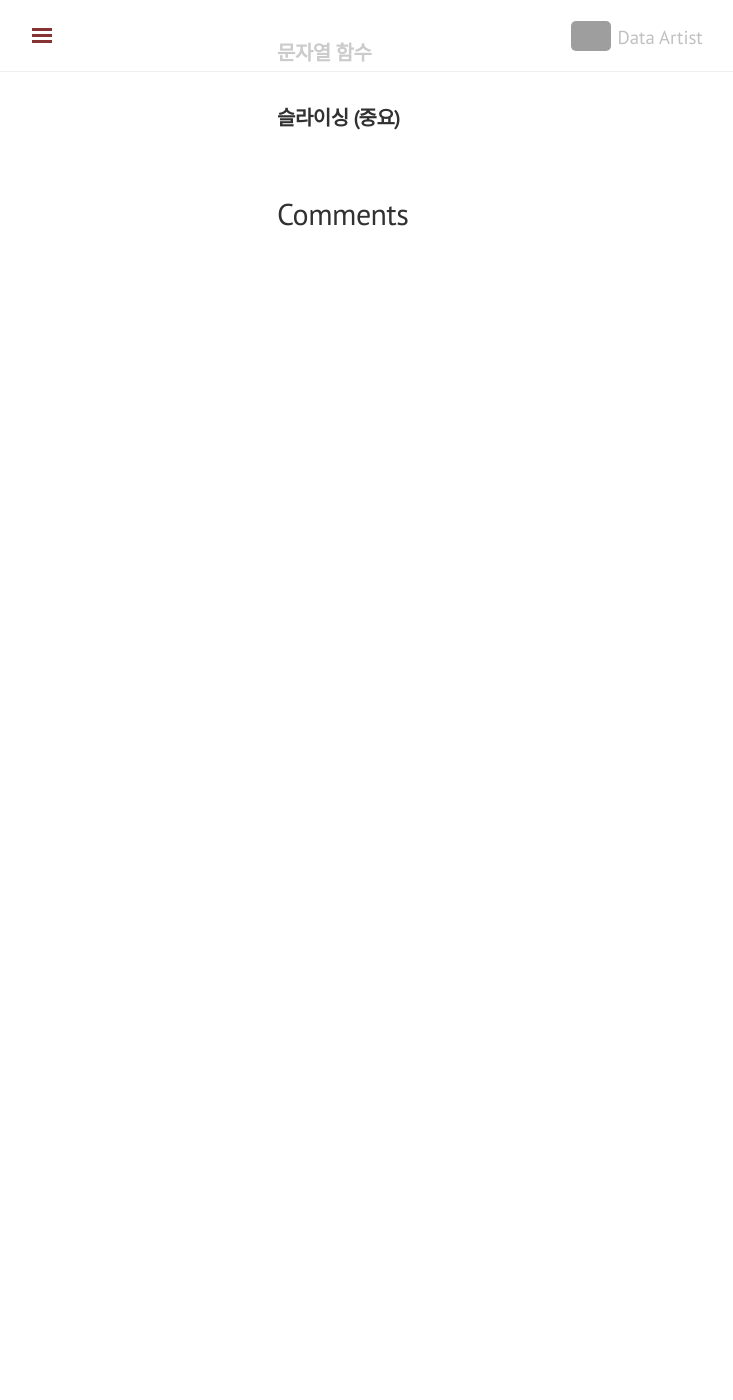
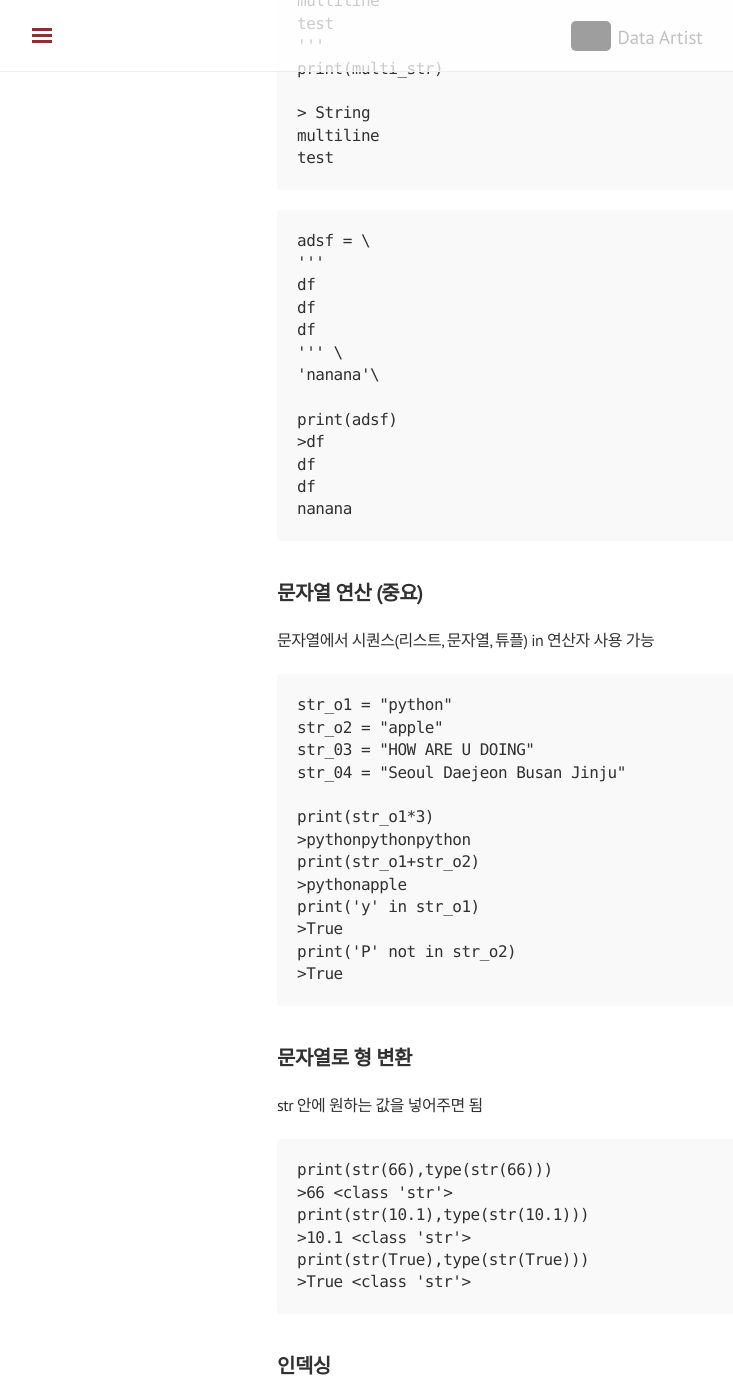
Before and after one commit to shanny924/shanny924.github.io, a Jekyll site: the page built from _posts/2020-03-22-python#3.md, in a window 1280 px wide and 1400 px high, scrolled down 3548 px. Shown: the whole window, without its empty margins (3-736 px from the left). Built offline with Jekyll 4.4.1, drawn with Linux system fonts in a browser that asks for light colours; nearby versions of some CDN libraries; comment, search, counter and statistics services are not loaded; before the commit the page ends 3790 px from its top, so only the background shows below that; some of the changed text lies outside the part shown; grey boxes are pictures that could not be loaded.

Commit message:
Update 2020-03-22-python#3.md

````diff
--- a/_posts/2020-03-22-python#3.md
+++ b/_posts/2020-03-22-python#3.md
@@ -132,12 +132,95 @@ print(raw_s2)
 
 ## 멀티 라인
 
-## 문자형 연산
+역슬러시가 오면 파이썬은 다음에 어떤 변수를 바인딩 하는구나 라고 생각함.
+역슬러시 안쓰면 오류, 안쓰려면 = 옆에 바로 ''' 써야 함.
+```
+multi_str =\
+'''
+String
+multiline
+test
+'''
+print(multi_str)
 
-## 문자형 형 변환
+> String
+multiline
+test
+```
 
+```
+adsf = \
+'''
+df
+df
+df
+''' \
+'nanana'\
+
+print(adsf)
+>df
+df
+df
+nanana
+```
+
+## 문자열 연산 (중요)
+
+문자열에서 시퀀스(리스트, 문자열, 튜플) in 연산자 사용 가능
+
+```
+str_o1 = "python"
+str_o2 = "apple"
+str_03 = "HOW ARE U DOING"
+str_04 = "Seoul Daejeon Busan Jinju"
+
+print(str_o1*3)
+>pythonpythonpython
+print(str_o1+str_o2)
+>pythonapple
+print('y' in str_o1)
+>True
+print('P' not in str_o2)
+>True
+```
+
+## 문자열로 형 변환
+
+str 안에 원하는 값을 넣어주면 됨
+```
+print(str(66),type(str(66)))
+>66 <class 'str'>
+print(str(10.1),type(str(10.1)))
+>10.1 <class 'str'>
+print(str(True),type(str(True)))
+>True <class 'str'>
+```
 ## 인덱싱
+
+
+
 
 ## 문자열 함수
 
+capitalize : 첫번째 글자 대문자로 바꿔주기
+
+```
+print("Capitalize:",str_o1.capitalize())
+> Python
+```
+
+endwith : 어떤 철자로 끝나는지. 모든 문단 끝에 뭐 붙어있는지 빠르게 확인 가능
+
+```
+print("endwith?:",str_o2.endswith("e"))
+> True
+```
+
+**replace : 철자를 바꿔줌**
+
+```
+print("replace:",str_o1.replace("py","Good"))
+>replace: Goodthon
+```
+
 ## 슬라이싱 (중요)
````
